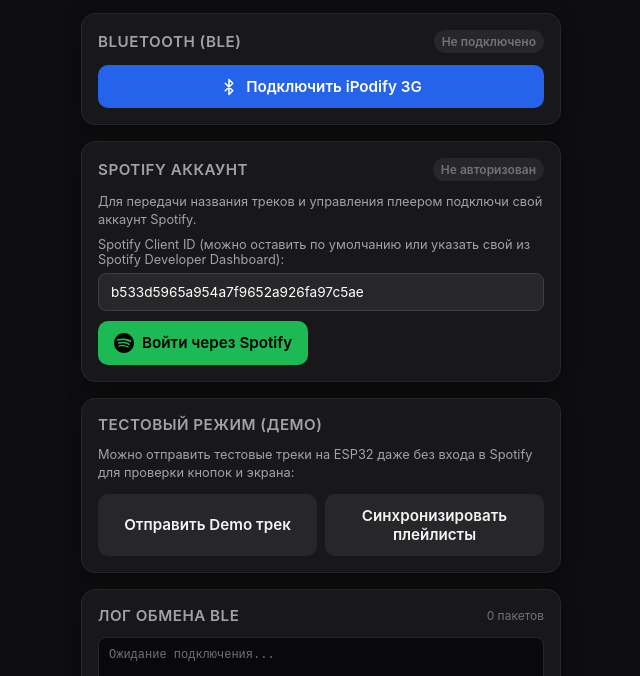
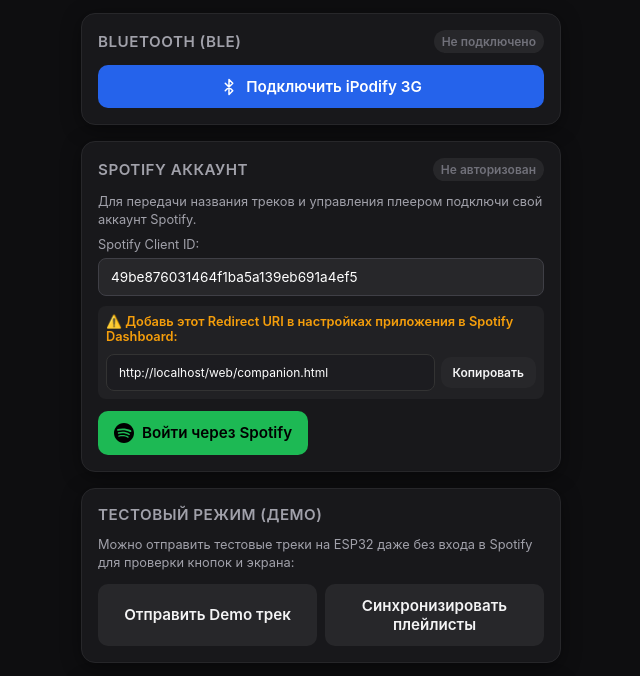
Before and after one commit to danmilk227/Spotify_remote-, a plain HTML site: page web/companion.html in a window 1280 px wide. Shown: the part 84-760 px from the top of the page, without its empty margins (319-959 px from the left). Drawn offline with Linux system fonts and the light colour scheme.

Commit message:
Update Spotify Client ID and show exact Redirect URI for Spotify Dashboard

```diff
--- a/web/companion.html
+++ b/web/companion.html
@@ -347,8 +347,15 @@
                     Для передачи названия треков и управления плеером подключи свой аккаунт Spotify.
                 </p>
                 <div class="config-row" style="margin-bottom: 10px;">
-                    <label>Spotify Client ID (можно оставить по умолчанию или указать свой из Spotify Developer Dashboard):</label>
-                    <input type="text" id="spotifyClientIdInput" placeholder="Введи Client ID..." value="b533d5965a954a7f9652a926fa97c5ae">
+                    <label>Spotify Client ID:</label>
+                    <input type="text" id="spotifyClientIdInput" placeholder="Введи Client ID..." value="49be876031464f1ba5a139eb691a4ef5">
+                </div>
+                <div class="config-row" style="margin-bottom: 12px; background: rgba(255,255,255,0.04); padding: 8px; border-radius: 8px;">
+                    <label style="color: var(--warning); font-weight: 600;">⚠️ Добавь этот Redirect URI в настройках приложения в Spotify Dashboard:</label>
+                    <div style="display: flex; gap: 6px; align-items: center; margin-top: 4px;">
+                        <input type="text" id="redirectUriDisplay" readonly style="flex: 1; font-size: 0.75rem; background: #1c1c20; border-color: #333;" value="">
+                        <button type="button" id="btnCopyUri" class="btn btn-secondary" style="padding: 8px 12px; font-size: 0.75rem;">Копировать</button>
+                    </div>
                 </div>
                 <button id="btnSpotifyLogin" class="btn btn-spotify">
                     <svg width="20" height="20" viewBox="0 0 24 24" fill="currentColor"><path d="M12 0C5.4 0 0 5.4 0 12s5.4 12 12 12 12-5.4 12-12S18.66 0 12 0zm5.521 17.34c-.24.359-.66.48-1.021.24-2.82-1.74-6.36-2.101-10.561-1.141-.418.122-.779-.179-.899-.539-.12-.421.18-.78.54-.9 4.56-1.021 8.52-.6 11.64 1.32.42.18.479.659.301 1.02zm1.44-3.3c-.301.42-.841.6-1.262.3-3.239-1.98-8.159-2.58-11.939-1.38-.479.12-1.02-.12-1.14-.6-.12-.48.12-1.021.6-1.141C9.6 9.9 15 10.561 18.72 12.84c.361.181.54.78.241 1.2zm.12-3.36C15.24 8.4 8.82 8.16 5.16 9.301c-.6.179-1.2-.181-1.38-.721-.18-.601.18-1.2.72-1.381 4.26-1.26 11.28-1.02 15.721 1.621.539.3.719 1.02.419 1.56-.299.421-1.02.599-1.559.3z"/></svg>
@@ -606,6 +613,27 @@
                 .replace(/\//g, '_');
         }
 
+        function getRedirectUri() {
+            let url = window.location.origin + window.location.pathname;
+            if (!url.endsWith('/') && !url.endsWith('.html')) {
+                url += '/';
+            }
+            return url;
+        }
+
+        const redirectUriDisplay = document.getElementById('redirectUriDisplay');
+        const btnCopyUri = document.getElementById('btnCopyUri');
+        if (redirectUriDisplay) {
+            redirectUriDisplay.value = getRedirectUri();
+        }
+        if (btnCopyUri) {
+            btnCopyUri.addEventListener('click', () => {
+                navigator.clipboard.writeText(redirectUriDisplay.value);
+                btnCopyUri.textContent = 'Скопировано!';
+                setTimeout(() => { btnCopyUri.textContent = 'Копировать'; }, 2000);
+            });
+        }
+
         btnSpotifyLogin.addEventListener('click', async () => {
             const clientId = clientIdInput.value.trim();
             if (!clientId) {
@@ -618,7 +646,7 @@
             const codeChallenge = await generateCodeChallenge(codeVerifier);
             localStorage.setItem('spotify_code_verifier', codeVerifier);
 
-            const redirectUri = window.location.origin + window.location.pathname;
+            const redirectUri = getRedirectUri();
             const authUrl = `https://accounts.spotify.com/authorize?response_type=code&client_id=${encodeURIComponent(clientId)}&scope=${encodeURIComponent(SPOTIFY_SCOPES)}&code_challenge_method=S256&code_challenge=${codeChallenge}&redirect_uri=${encodeURIComponent(redirectUri)}`;
 
             window.location.href = authUrl;
@@ -632,7 +660,7 @@
                 window.history.replaceState({}, document.title, window.location.pathname);
                 const codeVerifier = localStorage.getItem('spotify_code_verifier');
                 const clientId = localStorage.getItem('spotify_client_id');
-                const redirectUri = window.location.origin + window.location.pathname;
+                const redirectUri = getRedirectUri();
 
                 try {
                     log("Обмен кода на токен Spotify...", 'info');
```
Also changed, not shown: web/index.html (+32 -4 lines).
